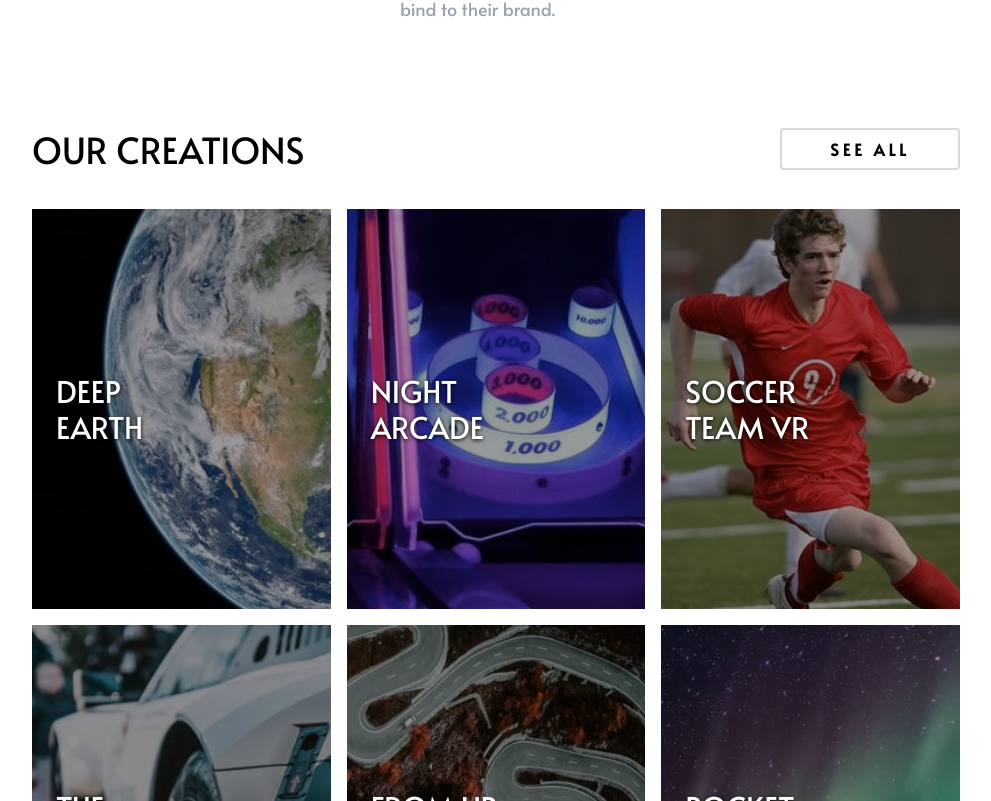
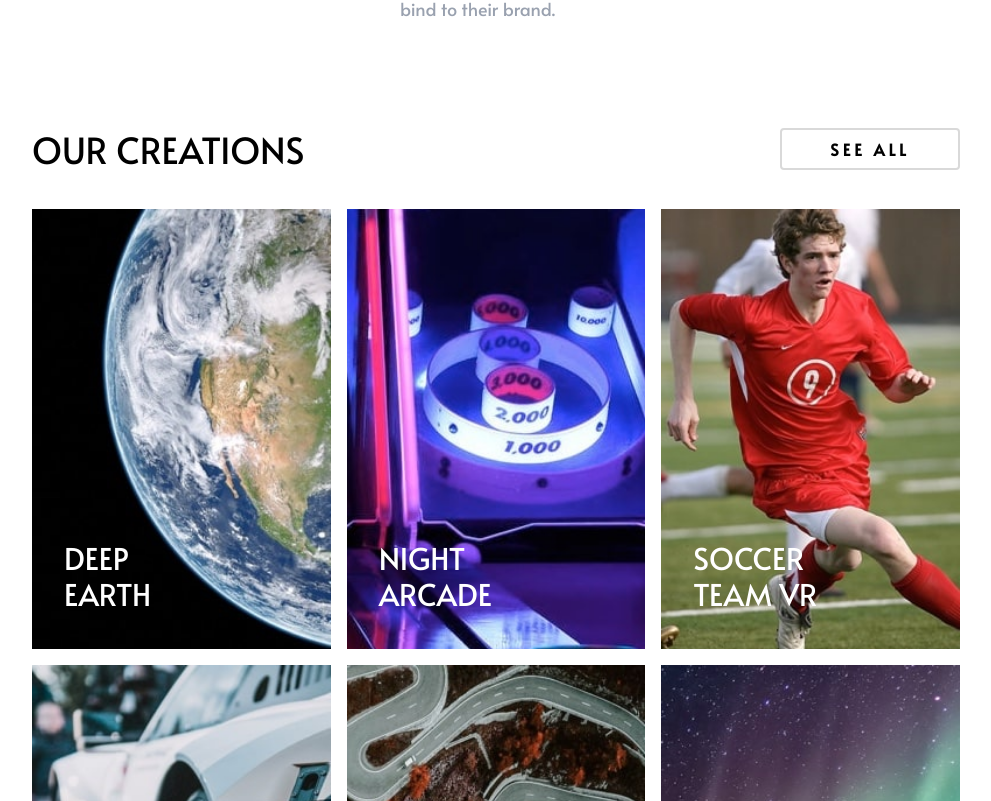
Before and after one commit to Caminaur/Loopstudios-landing-page, a React (Vite) app: page / in a window 1280 px wide. Shown: the part 1479-2280 px from the top of the page, without its empty margins (144-1135 px from the left). Built offline with nearby package versions, Linux system fonts and the light colour scheme.

Commit message:
Navbar width fix, Section 3 Cards with the right hover effect

```diff
--- a/src/Components/Navbar/Navbar.jsx
+++ b/src/Components/Navbar/Navbar.jsx
@@ -15,7 +15,7 @@ function Navbar() {
   ];
 
   return !navbarOpen ? (
-    <header className="flex justify-between w-screen lg:w-280 max-w-full">
+    <header className="flex justify-between w-screen lg:w-280 max-w-3/4">
       <img src={logoIMG} alt="Logo" />
       <img
         src={mobileMenuIMG}
--- a/src/Components/Section_3/Card.jsx
+++ b/src/Components/Section_3/Card.jsx
@@ -3,7 +3,7 @@ import React from "react";
 function Card(props) {
   const { image, title1, title2, imageDesktop } = props;
   return (
-    <div className="w-full flex justify-center items-center flex-col h-36 md:h-100 ">
+    <div className="w-full flex justify-center items-center flex-col h-36 md:h-100 lg:h-110">
       <div className="relative group cursor-pointer w-full h-full overflow-hidden">
         <picture>
           <source media="(min-width: 768px)" srcSet={imageDesktop} />
@@ -13,10 +13,10 @@ function Card(props) {
             alt=""
           />
         </picture>
-        <div className="absolute inset-0 bg-black opacity-40 group-hover:opacity-0 transition-opacity duration-300"></div>
-        <div className=" absolute top-1/2 transform -translate-y-1/2 px-6 text-3xl uppercase text-white font-light">
-          <p className="drop-shadow-[0_1px_2px_rgba(0,0,0,1)]">{title1}</p>
-          <p className="drop-shadow-[0_1px_2px_rgba(0,0,0,1)]">{title2}</p>
+        <div className="absolute inset-0 bg-white opacity-0 group-hover:opacity-60 transition-opacity duration-300"></div>
+        <div className=" absolute top-1/2 transform -translate-y-1/2 left-4 text-3xl uppercase text-white font-light group-hover:text-black md:top-10/12 md:left-8 lg:font-light">
+          <p>{title1}</p>
+          <p>{title2}</p>
         </div>
       </div>
     </div>
--- a/src/Components/Section_3/Section_3.jsx
+++ b/src/Components/Section_3/Section_3.jsx
@@ -4,13 +4,13 @@ import { images } from "../../assets/imageData";
 
 function Section_3() {
   return (
-    <div className="w-full p-4 flex flex-col items-center gap-10 pb-28 md:flex-row md:flex-wrap md:py-2 lg:w-max-[1440px]">
+    <div className="w-full p-4 flex flex-col items-center gap-10 pb-28 md:flex-row md:flex-wrap md:py-2 lg:w-max-[1440px] lg:pb-50">
       <h2 className="uppercase text-4xl font-light text-center md:order-1 md:mr-auto">
         Our Creations
       </h2>
       <div className="order-3 md:order-2 group">
         <a
-          className="px-12 py-2 border-2 tracking-[.25rem] border-primary-grey-200 uppercase font-semibold rounded-sm transition-colors duration-200 group-hover:border-neutral-400"
+          className="px-12 py-2 border-2 tracking-[.25rem] border-primary-grey-200 uppercase font-semibold rounded-sm transition-colors duration-200 group-hover:bg-primary-black group-hover:text-primary-white"
           href="#"
         >
           See all
```
